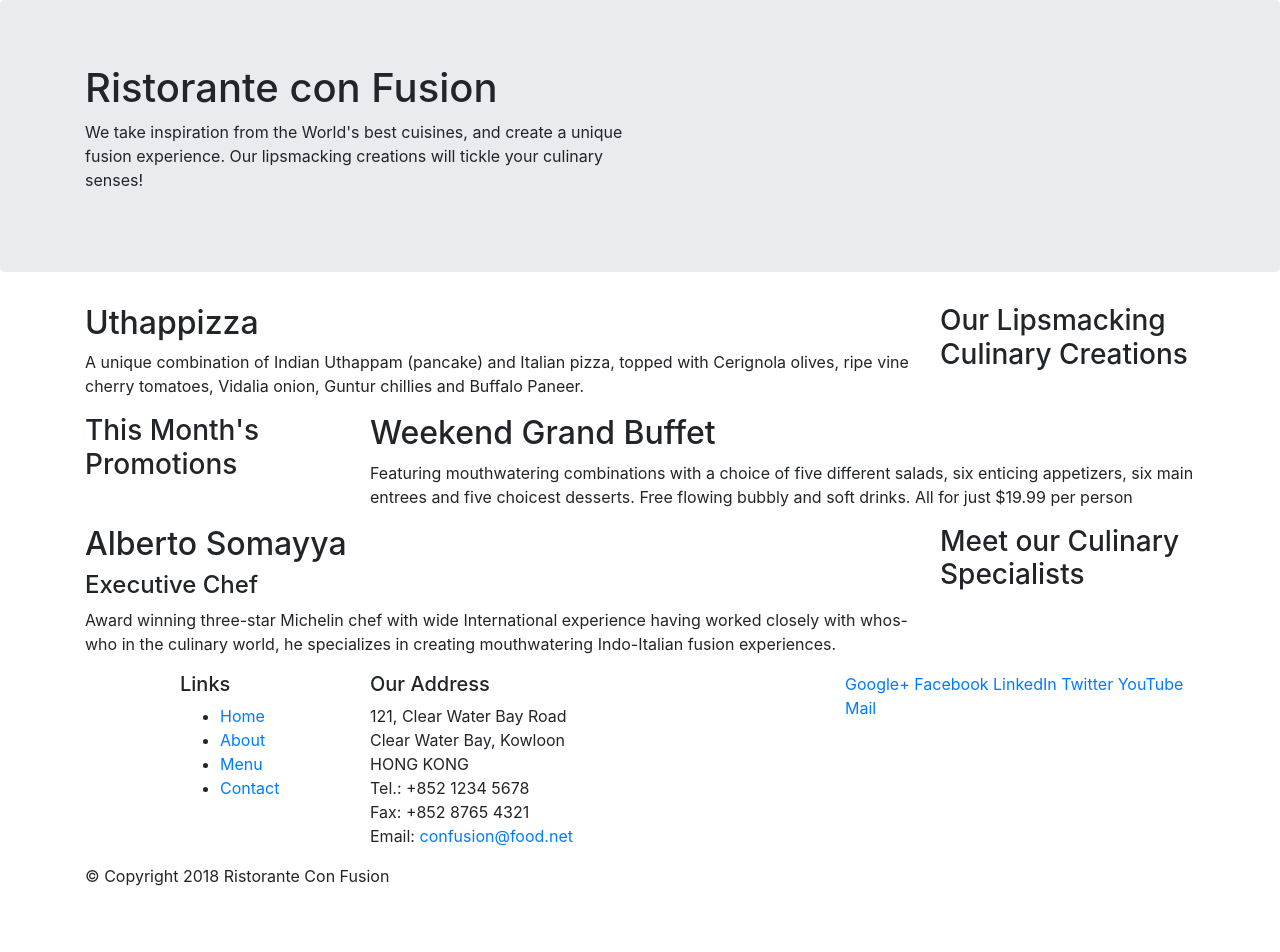
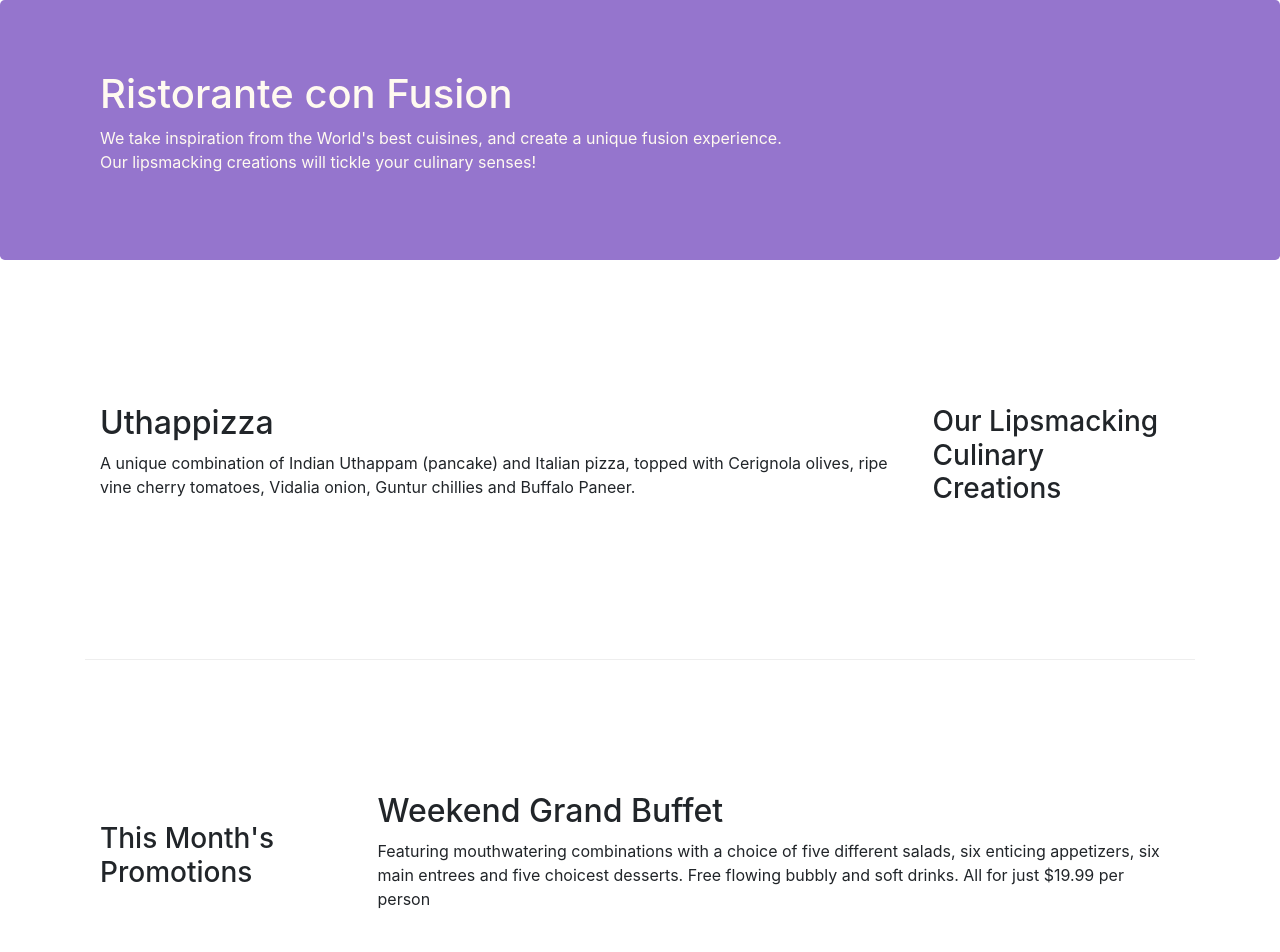
Before and after one commit to Gregory-reyes/EjericicioBootstrap, a website: page index.html in a window 1280 px wide. Shown: the top 952 px of the page. Before the commit the page ends 904 px from the top, so only its background shows below. Drawn offline with nearby package versions, Linux system fonts and the light colour scheme.

Commit message:
Bootstrap grid, part two

```diff
--- /dev/null
+++ b/css/styles.css
@@ -0,0 +1,30 @@
+.row-header{
+    margin: 0px auto;
+    padding: opx auto;
+}
+
+.row-content{
+    margin: 0px auto;
+    padding: 50px 0px 50px 0px;
+    border-bottom: 1px ridge;
+    min-height: 400px;
+}
+
+.footer{
+    background-color: #D1C4E9;
+    margin: 0px auto;
+    padding: 20px 0px 20px 0px;
+}
+
+.jumbotron{
+    padding: 70px 30px 70px 30px;
+    margin: 0px auto;
+    background: #9575CD;
+    color: floralwhite;
+}
+
+.addres{
+    font-size: 80%;
+    margin: 0px;
+    color: #0f0f0f;
+}
--- a/index.html
+++ b/index.html
@@ -9,6 +9,7 @@
 
     <!-- Bootstrap CSS -->
     <link rel="stylesheet" href="node_modules/bootstrap/dist/css/bootstrap.min.css">
+    <link rel="stylesheet" href="css/styles.css">
     <title>Ristorante Con Fusion</title>
 </head>
 
@@ -16,8 +17,8 @@
 
     <header class="jumbotron">
         <div class="container">
-            <div class="row">
-                <div class="col-12 col-sm-6">
+            <div class="row row-header">
+                <div class="col-12 col-sm-8">
                     <h1>Ristorante con Fusion</h1>
                     <p>We take inspiration from the World's best cuisines, and create a unique fusion experience. Our lipsmacking creations will tickle your culinary senses!</p>
                 </div>
@@ -28,7 +29,7 @@
     </header>
 
     <div class="container">
-        <div class="row">
+        <div class="row row-content align-items-center">
             <div class="col-12 col-sm-4 order-sm-last col-md-3">
                 <h3>Our Lipsmacking Culinary Creations</h3>
             </div>
@@ -39,7 +40,7 @@
         </div>
 
 
-        <div class="row">
+        <div class="row row-content align-items-center">
             <div class="col-12 col-sm-4 col-md-3">
                 <h3>This Month's Promotions</h3>
             </div>
@@ -49,7 +50,7 @@
             </div>
         </div>
 
-        <div class="row">
+        <div class="row row-content align-items-center">
             <div class="col-12 col-sm-4 order-sm-last col-md-3">
                 <h3>Meet our Culinary Specialists</h3>
             </div>
@@ -61,12 +62,12 @@
         </div>
     </div>
 
-    <footer>
+    <footer class="footer">
         <div class="container">
-            <div class="row">
+            <div class="row ">
                 <div class="col-4 offset-1 col-sm-2">
                     <h5>Links</h5>
-                    <ul>
+                    <ul class="list-unstyled">
                         <li><a href="#">Home</a></li>
                         <li><a href="#">About</a></li>
                         <li><a href="#">Menu</a></li>
@@ -84,8 +85,8 @@
 		              Email: <a href="mailto:confusion@food.net">confusion@food.net</a>
 		           </address>
                 </div>
-                <div class="col-12 col-sm-4">
-                    <div>
+                <div class="col-12 col-sm-4 align-self-center">
+                    <div class="text-center">
                         <a href="http://google.com/+">Google+</a>
                         <a href="http://www.facebook.com/profile.php?id=">Facebook</a>
                         <a href="http://www.linkedin.com/in/">LinkedIn</a>
@@ -95,7 +96,7 @@
                     </div>
                 </div>
            </div>
-           <div class="row">
+           <div class="row justify-content-center">
                 <div class="col-auto">
                     <p>© Copyright 2018 Ristorante Con Fusion</p>
                 </div>
```
